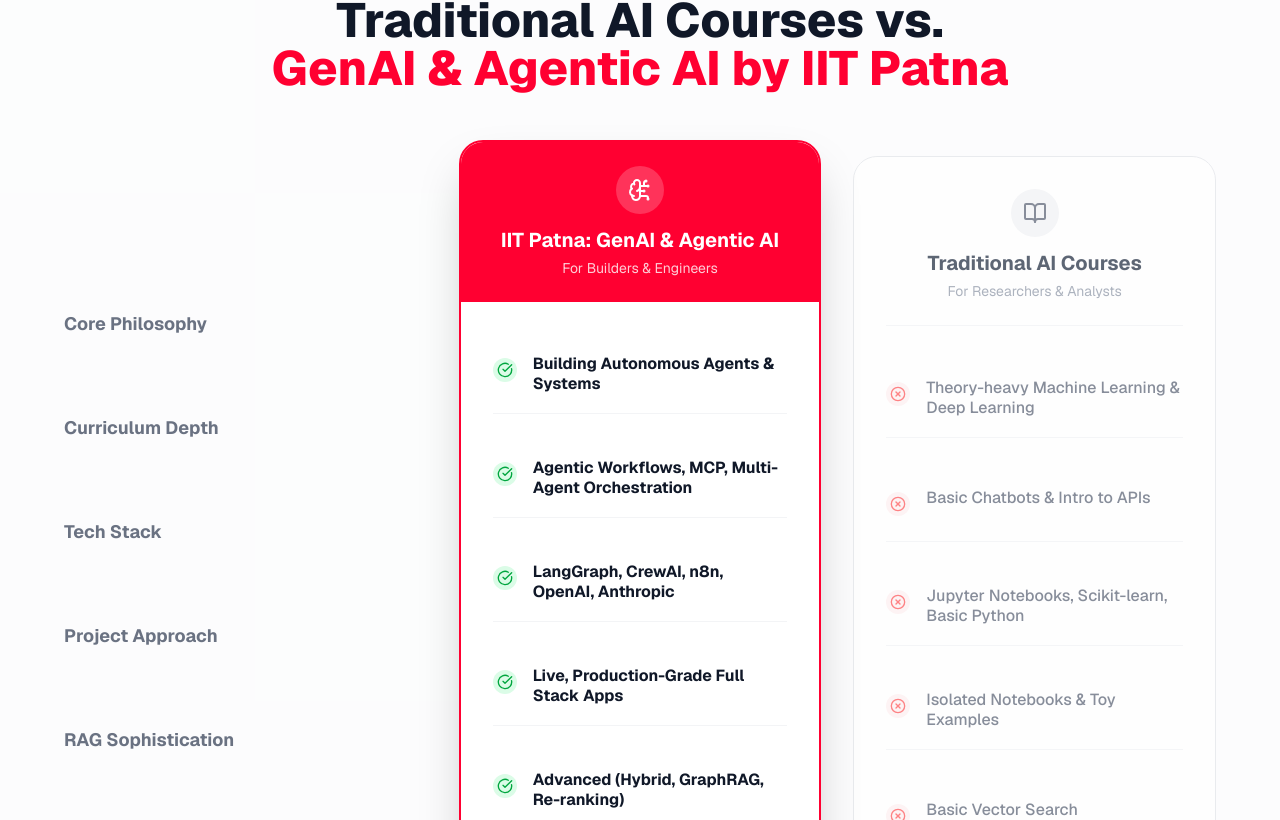
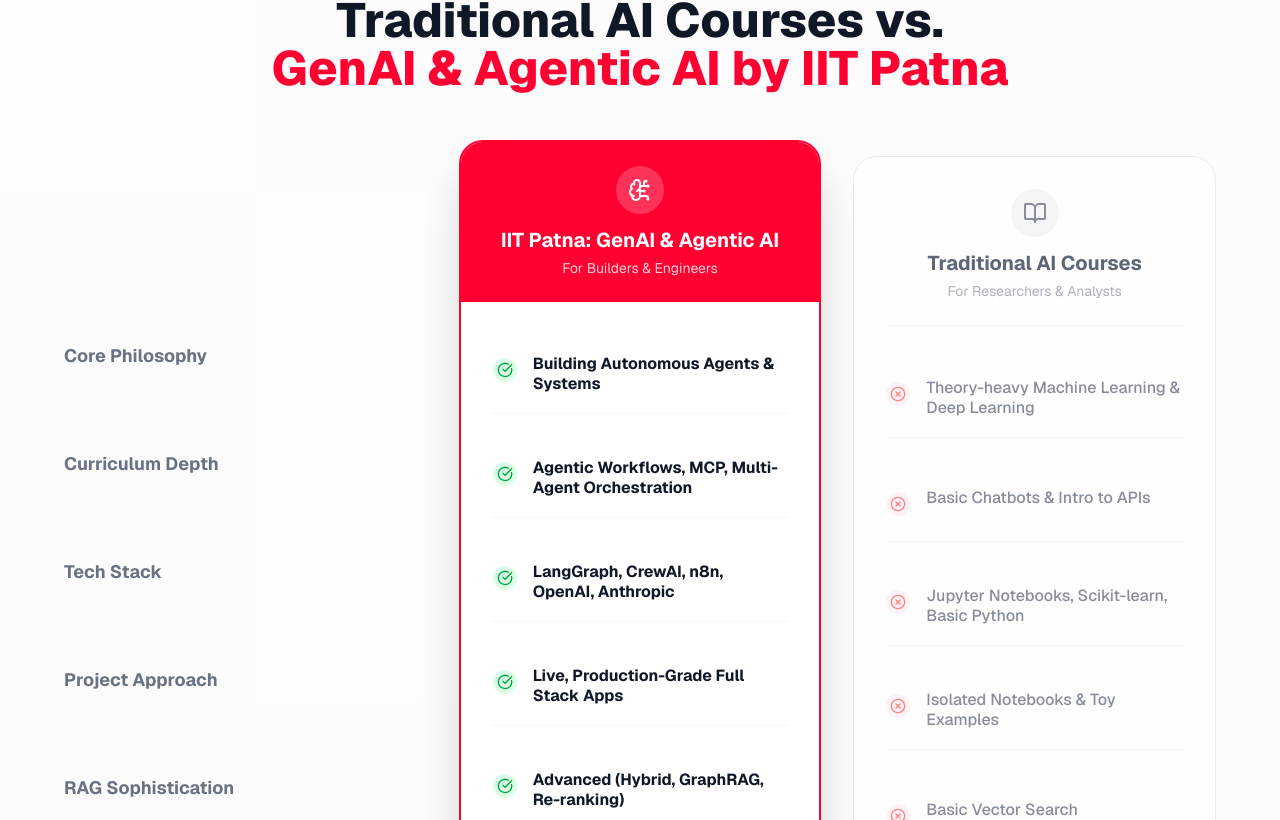
Before and after one commit to akshay-rsms/ednxt-v1, a Next.js app: page /iit-patna in a window 1280 px wide. Shown: the part 1840-2660 px from the top of the page. Built offline with nearby package versions, Linux system fonts and the light colour scheme.

Commit message:
tinkering

```diff
--- a/src/app/iit-patna/page.tsx
+++ b/src/app/iit-patna/page.tsx
@@ -437,7 +437,7 @@
 
                     <div className="grid grid-cols-1 lg:grid-cols-3 gap-0 lg:gap-8 items-start">
                         {/* Labels Column (Hidden on mobile, visible on lg) */}
-                        <div className="hidden lg:flex flex-col gap-6 pt-32">
+                        <div className="hidden lg:flex flex-col gap-7 pt-40">
                             {["Core Philosophy", "Curriculum Depth", "Tech Stack", "Project Approach", "RAG Sophistication", "Developer Experience", "Career Outcome"].map((label, i) => (
                                 <div key={i} className="h-20 flex items-center text-lg font-bold text-gray-500">
                                     {label}
```
